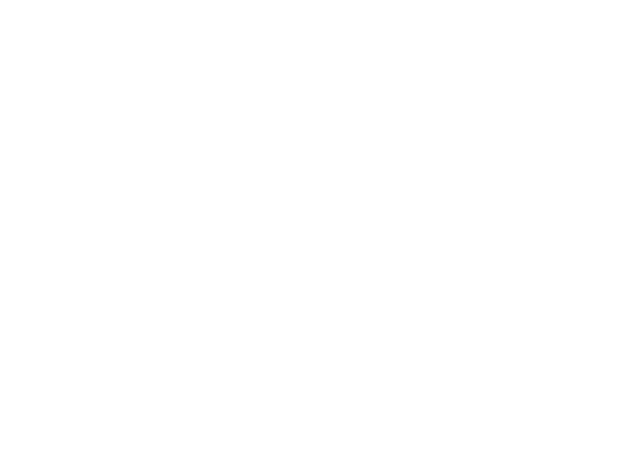
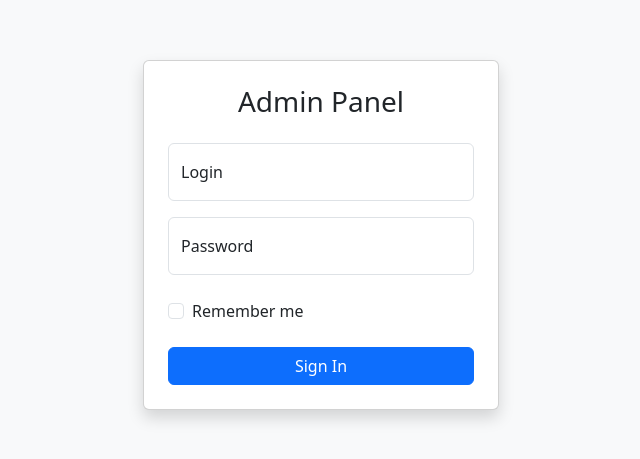
Before and after one commit to MakruraTeam/saulapeman.com, a Vue app in the folder frontend/: page /admin-panel in a window 1280 px wide. Before the commit this address had no page. Shown: the part 165-624 px from the top of the page, without its empty margins (319-959 px from the left). Built offline with nearby package versions, Linux system fonts and the light colour scheme.

Commit message:
feat: add login page for cms

```diff
--- a/frontend/src/router/index.ts
+++ b/frontend/src/router/index.ts
@@ -1,11 +1,17 @@
 import { createRouter, createWebHistory, RouteRecordRaw } from 'vue-router';
 import DesktopView from '@/views/Desktop.vue';
+import LoginView from '@/views/cms/Login.vue';
 
 const routes: Array<RouteRecordRaw> = [
   {
     path: '/',
     name: 'home',
     component: DesktopView,
+  },
+  {
+    path: '/admin-panel',
+    name: 'admin-panel',
+    component: LoginView,
   },
 ];
 
--- /dev/null
+++ b/frontend/src/views/cms/Login.vue
@@ -0,0 +1,77 @@
+<script setup lang="ts">
+import { ref } from 'vue';
+
+const login = ref('');
+const password = ref('');
+const rememberMe = ref(false);
+
+function onSubmit() {
+  console.log('Login attempt:', {
+    login: login.value,
+    password: password.value,
+    rememberMe: rememberMe.value,
+  });
+}
+</script>
+
+<template>
+  <div
+    class="d-flex align-items-center justify-content-center vh-100 w-100 bg-light"
+  >
+    <div class="container">
+      <div class="row justify-content-center">
+        <div class="col-12 col-sm-10 col-md-8 col-lg-5 col-xl-4">
+          <div class="card shadow">
+            <div class="card-body p-4">
+              <h3 class="text-center mb-4">Admin Panel</h3>
+
+              <form @submit.prevent="onSubmit">
+                <div class="form-floating mb-3">
+                  <input
+                    v-model="login"
+                    type="text"
+                    class="form-control"
+                    id="loginInput"
+                    placeholder="admin"
+                    required
+                    autocomplete="username"
+                  />
+                  <label for="loginInput">Login</label>
+                </div>
+
+                <div class="form-floating mb-4">
+                  <input
+                    v-model="password"
+                    type="password"
+                    class="form-control"
+                    id="passwordInput"
+                    placeholder="Password"
+                    required
+                    autocomplete="current-password"
+                  />
+                  <label for="passwordInput">Password</label>
+                </div>
+
+                <div class="form-check mb-4">
+                  <input
+                    v-model="rememberMe"
+                    type="checkbox"
+                    class="form-check-input"
+                    id="rememberMeCheck"
+                  />
+                  <label class="form-check-label" for="rememberMeCheck">
+                    Remember me
+                  </label>
+                </div>
+
+                <button type="submit" class="btn btn-primary w-100">
+                  Sign In
+                </button>
+              </form>
+            </div>
+          </div>
+        </div>
+      </div>
+    </div>
+  </div>
+</template>
```
